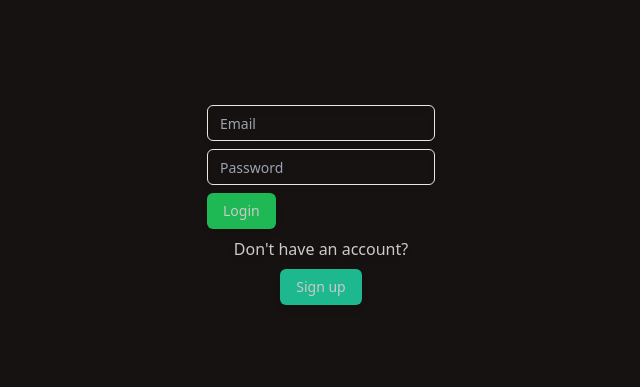
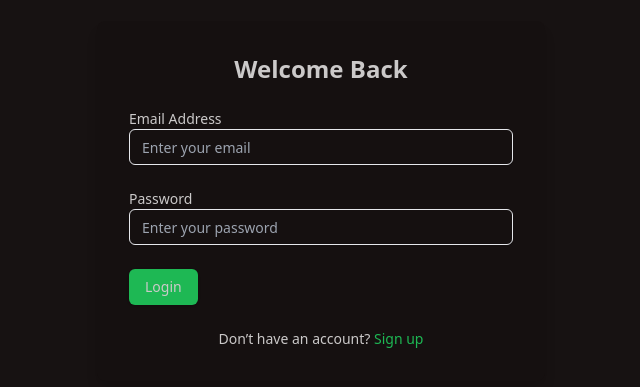
Before and after one commit to Rahul-go1503/GupShup, a React (Vite) app in the folder frontend/: page /login in a window 1280 px wide. Shown: the part 199-586 px from the top of the page, without its empty margins (319-959 px from the left). Built offline with nearby package versions, Linux system fonts and the light colour scheme; no server answers.

Commit message:
Login/Signup

```diff
--- a/frontend/package.json
+++ b/frontend/package.json
@@ -3,7 +3,6 @@
   "private": true,
   "version": "0.0.0",
   "type": "module",
-  "proxy": "http://localhost:5000",
   "scripts": {
     "dev": "vite",
     "build": "vite build",
--- a/frontend/src/components/Login.jsx
+++ b/frontend/src/components/Login.jsx
@@ -1,40 +1,50 @@
-import React, { useContext, useState } from 'react';
-import { Link, useNavigate } from 'react-router-dom';
-// import {axiosInstance} from '../api/axios'
-import axios from 'axios';
-import AuthContext from '../contexts/AuthContext';
-import socket from '../socket';
-import { Input } from './ui/input';
-import { Button } from './ui/button';
-import { LOGIN_URL } from '@/utils/constants';
-import { useAppStore } from '@/store';
-import { toast } from 'sonner';
+import React, { useState } from 'react'
+import { Link, useNavigate } from 'react-router-dom'
+import socket from '../socket'
+import { Input } from './ui/input'
+import { Button } from './ui/button'
+import { useAppStore } from '@/store'
+import { toast } from 'sonner'
+import { axiosInstance } from '@/config/axios'
+import { LOGIN_ROUTE } from '@/utils/constants'
 
 const Login = () => {
-
-  const navigate = useNavigate();
-  // const {auth, setAuth} = useContext(AuthContext);
-  const {setUserInfo} =  useAppStore()
-  const [inputs, setInputs] = useState({email : "", password : ""});
+  const navigate = useNavigate()
+  const { setUserInfo } = useAppStore()
+  const [inputs, setInputs] = useState({ email: '', password: '' })
 
   const handleChange = (event) => {
-    const name = event.target.name;
-    const value = event.target.value;
-    setInputs(values => ({...values, [name]: value}))
+    const name = event.target.name
+    const value = event.target.value
+    setInputs((values) => ({ ...values, [name]: value }))
   }
 
   // Todo: validation pending
-  const validateLogin = () => {return true}
+  const validateLogin = () => {
+    let { email, password } = inputs
+    if (email.trim() === '' || password.trim() === '') {
+      toast.error('All Fields are required')
+      return false
+    }
+    const emailRegEx = /^[\w-]+(\.[\w-]+)*@([\w-]+\.)+[a-zA-Z]{2,7}$/ // Email validation regex
+
+    if (!emailRegEx.test(email)) {
+      toast.error('Invalid email address')
+      return false
+    }
+    // const passwordRegex = /^(?=.*[A-Z])(?=.*[a-z])(?=.*\d)(?=.*[@$!%*?&])[A-Za-z\d@$!%*?&]{8,}$/
+    // if (!passwordRegex.test(password)){
+    //     toast.error('Password should be at least 8 characters long, contain one uppercase letter, one lowercase letter, one number, and one special character.')
+    //     return false
+    // }
+    return true
+  }
 
   const handleSubmit = async (e) => {
-    e.preventDefault();
-    if(!validateLogin()) return;
-    // return;
+    e.preventDefault()
+    if (!validateLogin()) return
     try {
-      const response = await axios.post(LOGIN_URL, inputs);
-      // setAuth({user : inputs.email, pwd : inputs.password, token: response.data.token})
-      // localStorage.setItem('auth', 1)
-      // setAuth(response.data.user)
+      const response = await axiosInstance.post(LOGIN_ROUTE, inputs)
       setUserInfo(response.data.user)
 
       //Check: userId is not binded
@@ -43,25 +53,61 @@ const Login = () => {
       navigate('/chat')
       toast.success('User Login successfully!')
     } catch (error) {
-      console.error(error);
+      console.error(error)
       toast.error(error.message)
-      // alert(error.response.data.message);
     }
   }
 
   return (
-    <div className='flex flex-col items-center justify-center h-screen drop-shadow-md'>
-      <form onSubmit={handleSubmit}>
-        <Input className='my-2' type="email" placeholder="Email" name='email' value={inputs.email} onChange={handleChange} />
-        <Input className= 'my-2' type="password" placeholder="Password" name='password' value={inputs.password} onChange={handleChange} />
-        <Button className = 'mx-auto' type="submit">Login</Button>
-      </form>
-      <p className='my-2'>Don't have an account?</p>
-      <Button asChild variant="secondary">
-        <Link to = '/signup'>Sign up</Link>
-      </Button>
+    <div className="flex min-h-screen items-center justify-center">
+      <div className="w-full max-w-md rounded-lg bg-base-200/50 p-8 shadow-lg">
+        <h2 className="mb-6 text-center text-2xl font-bold">Welcome Back</h2>
+        <form onSubmit={handleSubmit} className="space-y-6">
+          <div>
+            <label htmlFor="email" className="block text-sm font-medium">
+              Email Address
+            </label>
+            <Input
+              type="text"
+              id="email"
+              placeholder="Enter your email"
+              name="email"
+              value={inputs.email}
+              onChange={handleChange}
+              autoComplete="off"
+            />
+          </div>
+          <div>
+            <label htmlFor="password" className="block text-sm font-medium">
+              Password
+            </label>
+            <Input
+              type="password"
+              id="password"
+              placeholder="Enter your password"
+              name="password"
+              value={inputs.password}
+              onChange={handleChange}
+              autoComplete="off"
+            />
+          </div>
+          <Button className="mx-auto" type="submit">
+            Login
+          </Button>
+        </form>
+
+        <p className="mt-6 text-center text-sm">
+          Don’t have an account?{' '}
+          <Link
+            to="/signup"
+            className="font-medium text-primary hover:underline"
+          >
+            Sign up
+          </Link>
+        </p>
+      </div>
     </div>
-  );
-};
+  )
+}
 
-export default Login;
+export default Login
--- a/frontend/src/components/Signup.jsx
+++ b/frontend/src/components/Signup.jsx
@@ -1,31 +1,24 @@
-import React, { useEffect, useState } from 'react'
+import React, { useState } from 'react'
 import { Link, useNavigate } from 'react-router-dom'
 import { Input } from './ui/input'
 import { Button } from './ui/button'
-import { useToast } from '@/hooks/use-toast'
-import { SIGNUP_URL } from '@/utils/constants'
 import { axiosInstance } from '@/config/axios'
 import { toast } from 'sonner'
+import { Eye, EyeClosed } from 'lucide-react'
+import { SIGNUP_ROUTE } from '@/utils/constants'
 
 const SignUp = () => {
+  const [showPassword, setShowPassword] = useState(false)
+  const [showConfirmPassword, setShowConfirmPassword] = useState(false)
   const [inputs, setInputs] = useState({
     firstName: '',
     email: '',
     password: '',
     confirmPassword: '',
   })
-  const [error, setError] = useState('')
-
   const navigate = useNavigate()
 
-  useEffect(() => {
-    if (error) {
-      toast.error(error)
-    }
-  }, [error])
-
   const handleChange = (event) => {
-    setError('')
     const name = event.target.name
     const value = event.target.value
     setInputs((values) => ({ ...values, [name]: value }))
@@ -33,30 +26,28 @@ const SignUp = () => {
 
   const validateInputs = () => {
     let { firstName, email, password, confirmPassword } = inputs
-    if (firstName === '' || email === '' || password === '') {
-      setError('All Fields are required')
-      return false
-    }
-    firstName = firstName.trim()
-    email = email.trim()
-    password = password.trim()
-    if (firstName === '') {
-      setError('Fields Can not be left blank')
+    if (
+      firstName.trim() === '' ||
+      email.trim() === '' ||
+      password.trim() === ''
+    ) {
+      toast.error('All Fields are required')
       return false
     }
     const emailRegEx = /^[\w-]+(\.[\w-]+)*@([\w-]+\.)+[a-zA-Z]{2,7}$/ // Email validation regex
 
     if (!emailRegEx.test(email)) {
-      setError('Invalid email address')
+      toast.error('Invalid email address')
       return false
     }
     // const passwordRegex = /^(?=.*[A-Z])(?=.*[a-z])(?=.*\d)(?=.*[@$!%*?&])[A-Za-z\d@$!%*?&]{8,}$/
     // if (!passwordRegex.test(password)){
-    //     setError('Password must be at least 8 characters long, contain one uppercase letter, one lowercase letter, one number, and one special character.')
+    //     toast.error('Password must be at least 8 characters long, contain one uppercase letter, one lowercase letter, one number, and one special character.')
     //     return false
     // }
     if (password !== confirmPassword) {
-      setError("Password didn't match")
+      toast.error("Passwords don't match")
+      return false
     }
     return true
   }
@@ -68,13 +59,13 @@ const SignUp = () => {
     }
     try {
       // Check: with crediential
-      const response = await axiosInstance.post(SIGNUP_URL, inputs)
+      await axiosInstance.post(SIGNUP_ROUTE, inputs)
       navigate('/login')
       toast.success('User registered successfully!')
     } catch (error) {
-      const { status, statusText, data } = error.response
-      console.error(`${status} - ${statusText} : ${data.message}`)
-      toast.error(data.message)
+      // const { status, statusText, data } = error.response
+      // console.error(`${status} - ${statusText} : ${data.message}`)
+      toast.error(error.response.data.message)
     }
   }
 
@@ -97,7 +88,7 @@ const SignUp = () => {
               name="firstName"
               value={inputs.firstName}
               onChange={handleChange}
-              autocomplete="off"
+              autoComplete="off"
             />
           </div>
           <div>
@@ -111,48 +102,77 @@ const SignUp = () => {
               name="email"
               value={inputs.email}
               onChange={handleChange}
-              autocomplete="off"
+              autoComplete="off"
             />
           </div>
           <div>
             <label htmlFor="password" className="block text-sm font-medium">
               Password
             </label>
+            <div className="relative mt-1">
               <Input
-              type="password"
+                type={showPassword ? 'text' : 'password'}
                 placeholder="Create a password"
                 id="password"
                 name="password"
                 value={inputs.password}
                 onChange={handleChange}
-              autocomplete="off"
+                autoComplete="off"
               />
+              <div
+                className="absolute inset-y-0 right-3 flex cursor-pointer items-center"
+                onClick={() => setShowPassword((prev) => !prev)}
+              >
+                {showPassword ? (
+                  <Eye className="h-5 w-5" />
+                ) : (
+                  <EyeClosed className="h-5 w-5" />
+                )}
+              </div>
+            </div>
           </div>
           <div>
             <label
               htmlFor="confirmPassword"
               className="block text-sm font-medium"
             >
-              Password
+              Confirm Password
             </label>
+            <div className="relative mt-1">
               <Input
-              type="password"
+                type={showConfirmPassword ? 'text' : 'password'}
                 placeholder="Re-enter your password"
                 id="confirmPassword"
                 name="confirmPassword"
-              value={inputs.password}
+                value={inputs.confirmPassword}
                 onChange={handleChange}
-              autocomplete="off"
+                autoComplete="off"
               />
+              <div
+                className="absolute inset-y-0 right-3 flex cursor-pointer items-center"
+                onClick={() => setShowConfirmPassword((prev) => !prev)}
+              >
+                {showConfirmPassword ? (
+                  <Eye className="h-5 w-5" />
+                ) : (
+                  <EyeClosed className="h-5 w-5" />
+                )}
               </div>
-          <Button type="submit" className="w-full text-white">
+            </div>
+          </div>
+          <Button type="submit" className="mx-auto">
             Sign Up
           </Button>
         </form>
-        <p className="mt-8">Already have an account?</p>
-        <Button asChild className="w-1/2 bg-accent text-white">
-          <Link to="/login">Login</Link>
-        </Button>
+        <p className="mt-6 text-center text-sm">
+          Already have an account?{' '}
+          <Link
+            to="/login"
+            className="font-medium text-primary hover:underline"
+          >
+            Login
+          </Link>
+        </p>
       </div>
     </div>
   )
--- a/frontend/src/utils/constants.js
+++ b/frontend/src/utils/constants.js
@@ -2,10 +2,10 @@
 
 export const HOST = import.meta.env.VITE_SERVER_URL
 export const AUTH_ROUTE = '/api/auth'
-export const LOGIN_URL = `${AUTH_ROUTE}/login`
+export const LOGIN_ROUTE = `${AUTH_ROUTE}/login`
 export const LOGOUT_URL = `${AUTH_ROUTE}/logout`
 
 export const USER_ROUTE = '/api/user'
 export const USER_INFO_ROUTE = `${USER_ROUTE}/`
-export const SIGNUP_URL = `${USER_ROUTE}/signup`
+export const SIGNUP_ROUTE = `${USER_ROUTE}/signup`
 export const ALL_USER_ROUTE = `${USER_ROUTE}/all`
```
Lines whose indentation alone changed are shown as unchanged.
